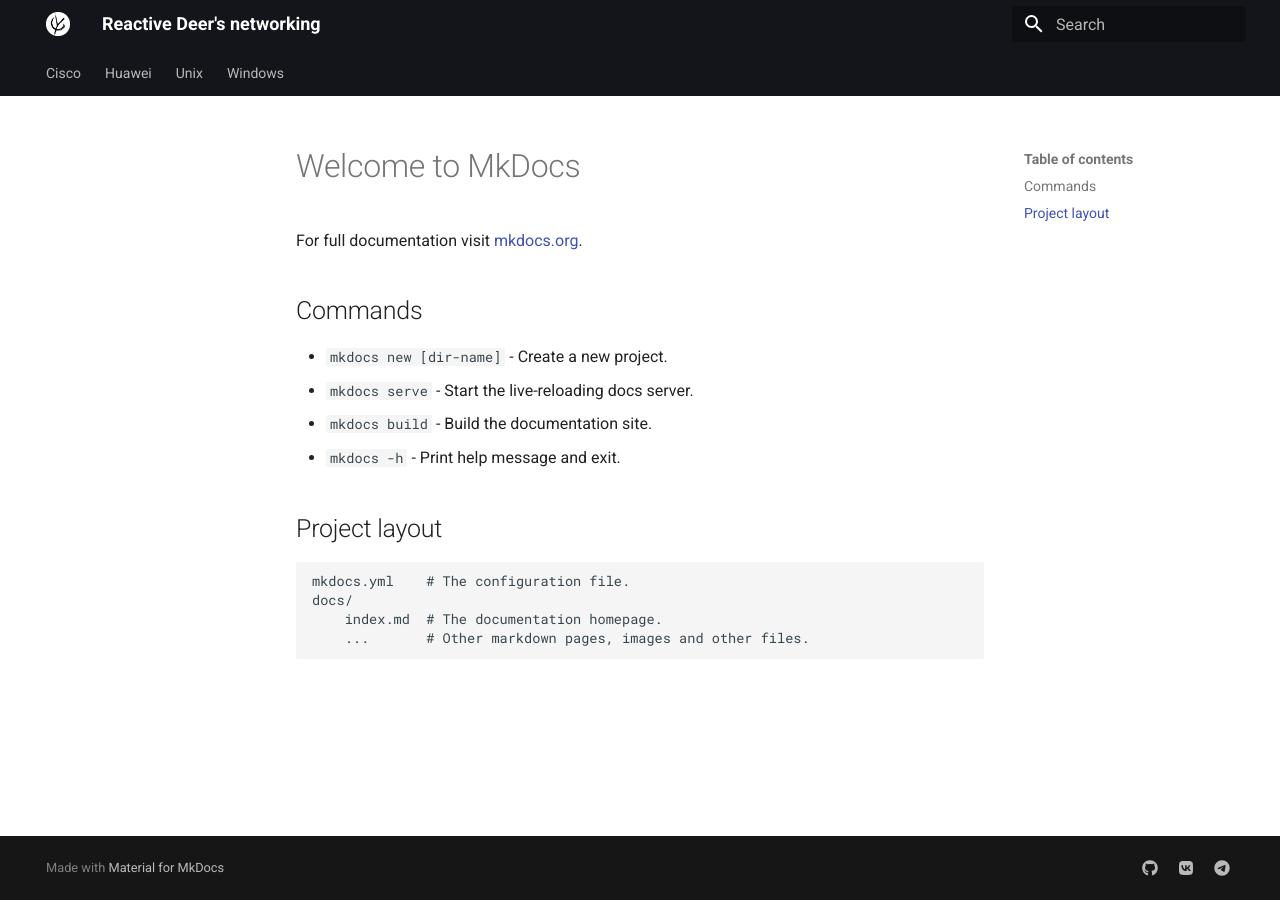
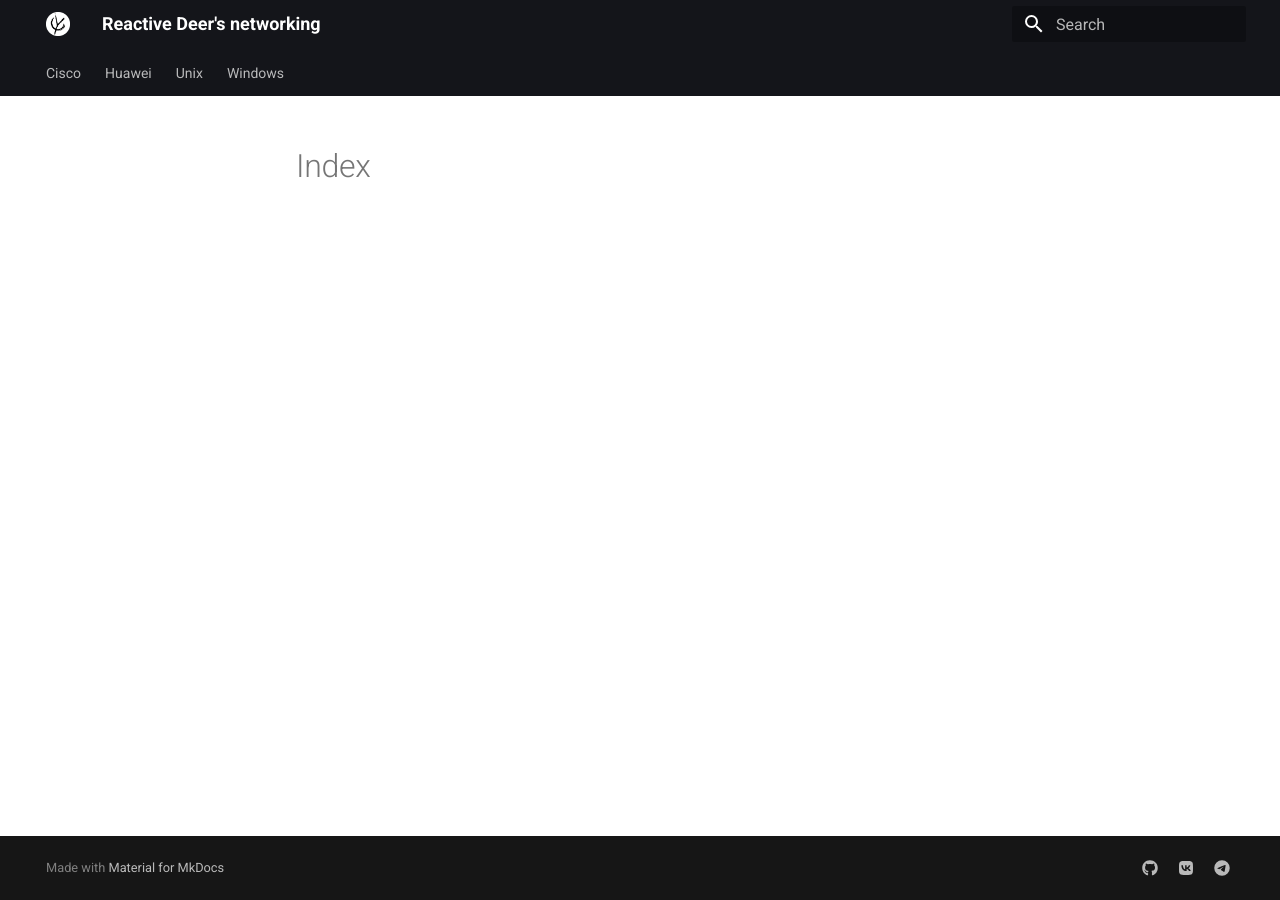
Before and after one commit to icebale-coder/readthedocs, an MkDocs documentation site: the page built from docs/index.md, in a window 1280 px wide. Built offline with MkDocs 1.6.1 and Material for MkDocs 9.7.7, drawn with Linux system fonts in a browser that asks for light colours.

Commit message:
update mds

```diff
--- a/docs/index.md
+++ b/docs/index.md
@@ -1,17 +1 @@
-# Welcome to MkDocs
-
-For full documentation visit [mkdocs.org](https://www.mkdocs.org).
-
-## Commands
-
-* `mkdocs new [dir-name]` - Create a new project.
-* `mkdocs serve` - Start the live-reloading docs server.
-* `mkdocs build` - Build the documentation site.
-* `mkdocs -h` - Print help message and exit.
-
-## Project layout
-
-    mkdocs.yml    # The configuration file.
-    docs/
-        index.md  # The documentation homepage.
-        ...       # Other markdown pages, images and other files.
+# Index
```
Also changed, not shown: docs/about.md (+1 -17 lines), docs/cisco.md (+1 -17 lines), docs/huawei.md (+1 -17 lines), docs/unix.md (+1 -17 lines), docs/windows.md (+1 -17 lines).
